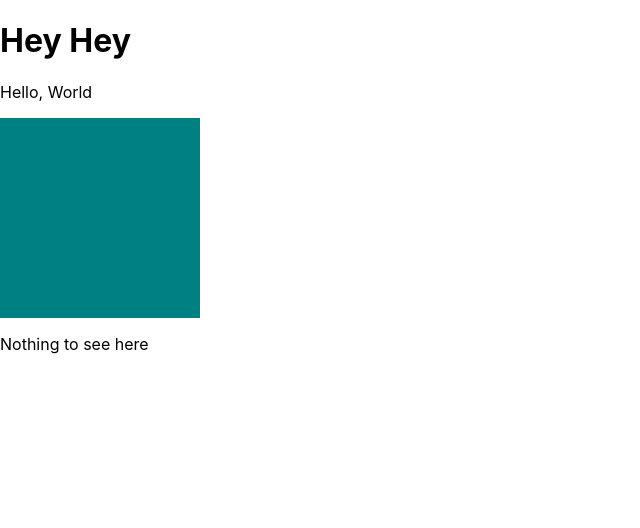
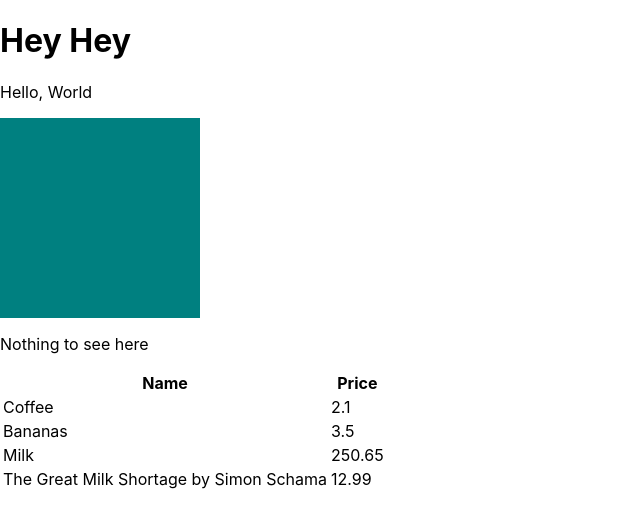
Before and after one commit to mdm106/week-09--first-react-app, a React (Create React App) app: page / in a window 1280 px wide. Shown: the top 528 px of the page, without its empty margins (0-640 px from the left). Built offline with nearby package versions, Linux system fonts and the light colour scheme.

Commit message:
Basket items component created that displays a table of items using BasketItem sub component - props used and Basket added to app.js

```diff
--- a/src/App.js
+++ b/src/App.js
@@ -1,11 +1,20 @@
 import React from 'react';
 import './App.css';
 import Stuff from './components/Stuff';
+import Basket from './components/Basket';
 
 function App() {
   return (
     <>
       <Stuff />
+      <Basket items={
+        [
+          { name: "Coffee", price: 2.10 },
+          { name: "Bananas", price: 3.50 },
+          { name: "Milk", price: 250.65 },
+          { name: "The Great Milk Shortage by Simon Schama", price: 12.99 },
+        ]
+      } />
     </>
   );
 }
--- /dev/null
+++ b/src/components/Basket.js
@@ -0,0 +1,27 @@
+import React from "react";
+
+import BasketItem from "./BasketItem";
+
+const Basket = ({ items }) => (
+    <>
+    { items ?
+    <table>
+    <thead>
+        <tr>
+            <th>Name</th>
+            <th>Price</th>
+        </tr>
+    </thead>
+            {items.map((item, index) => (
+                <tr key={ index }>
+                    <BasketItem item={item}/>
+                </tr>
+            ))}
+    </table>
+    : <p>Nothing on the list</p>
+    }
+    </>
+);
+
+
+export default Basket;
--- /dev/null
+++ b/src/components/BasketItem.js
@@ -0,0 +1,15 @@
+import React from "react";
+
+const BasketItem = ({ item }) => (
+    <>
+        <td>
+            { item.name }
+        </td>
+        <td>
+            { item.price }
+        </td>
+    </>
+);
+
+
+export default BasketItem;
```
